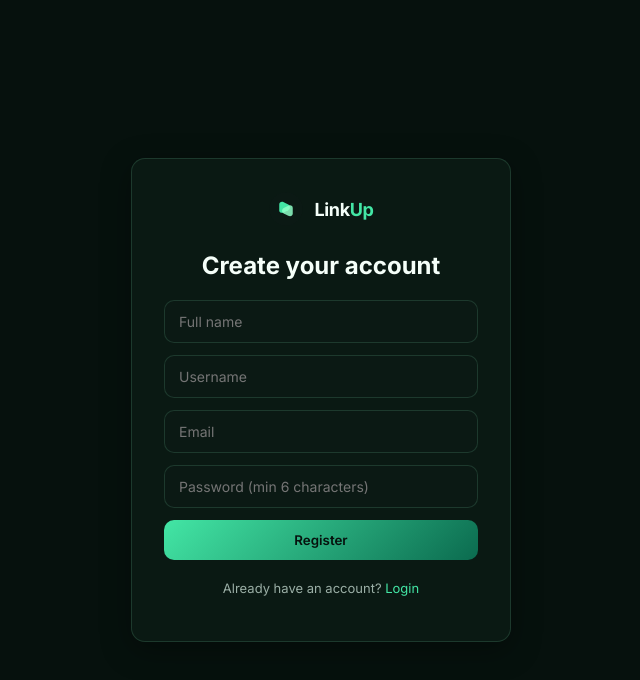
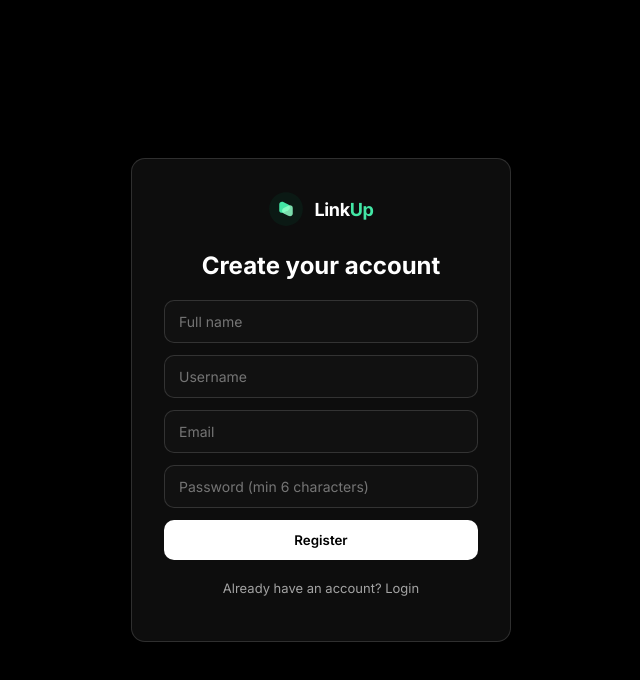
Before and after one commit to Pakiza-Aleem/Meetly, a React (Vite) app in the folder client/: page /register in a window 1280 px wide. Shown: the top 680 px of the page, without its empty margins (319-959 px from the left). Built offline with nearby package versions, Linux system fonts and the light colour scheme; no server answers.

Commit message:
updated ui to black,white

```diff
--- a/client/src/index.css
+++ b/client/src/index.css
@@ -1,14 +1,14 @@
 :root {
-  --bg: #06110D;
-  --bg-secondary: #0B1914;
-  --emerald-dark: #0B6B4F;
-  --emerald: #43E6A5;
-  --mint: #8FFFC7;
-  --text: #F5FFF9;
-  --text-secondary: #9BAFA6;
-  --danger: #FF6B7A;
-  --glass-bg: rgba(15, 33, 26, 0.55);
-  --glass-border: rgba(143, 255, 199, 0.14);
+  --bg: #000000;
+  --bg-secondary: #111111;
+  --black-soft: #1A1A1A;
+  --white: #FFFFFF;
+  --white-soft: #F5F5F5;
+  --text: #FFFFFF;
+  --text-secondary: #A3A3A3;
+  --danger: #FF5C5C;
+  --glass-bg: rgba(255, 255, 255, 0.05);
+  --glass-border: rgba(255, 255, 255, 0.14);
   --radius: 14px;
 }
 
@@ -42,46 +42,69 @@ input, textarea {
   font-size: 14px;
   outline: none;
 }
-input:focus, textarea:focus { border-color: var(--emerald); }
+
+input:focus, textarea:focus {
+  border-color: var(--white);
+}
 
 .glass-panel {
   background: var(--glass-bg);
   border: 1px solid var(--glass-border);
   border-radius: var(--radius);
   backdrop-filter: blur(14px);
-  box-shadow: 0 8px 30px rgba(0,0,0,0.35);
+  box-shadow: 0 8px 30px rgba(0, 0, 0, 0.45);
 }
 
 .btn-primary {
-  background: linear-gradient(135deg, var(--emerald), var(--emerald-dark));
-  color: #06110D;
+  background: var(--white);
+  color: #000000;
   font-weight: 600;
   padding: 12px 20px;
   border-radius: 10px;
   transition: transform 0.15s ease, box-shadow 0.15s ease;
 }
-.btn-primary:hover { transform: translateY(-1px); box-shadow: 0 6px 18px rgba(67,230,165,0.25); }
+
+.btn-primary:hover {
+  transform: translateY(-1px);
+  box-shadow: 0 6px 18px rgba(255, 255, 255, 0.18);
+}
 
 .btn-secondary {
-  background: rgba(255,255,255,0.05);
+  background: rgba(255, 255, 255, 0.05);
   border: 1px solid var(--glass-border);
   color: var(--text);
   padding: 12px 20px;
   border-radius: 10px;
 }
-.btn-secondary:hover { border-color: var(--emerald); }
+
+.btn-secondary:hover {
+  border-color: var(--white);
+}
 
 .btn-danger {
   background: var(--danger);
-  color: #1a0505;
+  color: #1A0505;
   font-weight: 600;
   padding: 10px 16px;
   border-radius: 10px;
 }
 
-.text-muted { color: var(--text-secondary); }
+.text-muted {
+  color: var(--text-secondary);
+}
 
-.container { max-width: 1200px; margin: 0 auto; padding: 0 24px; }
+.container {
+  max-width: 1200px;
+  margin: 0 auto;
+  padding: 0 24px;
+}
 
-::-webkit-scrollbar { width: 8px; height: 8px; }
-::-webkit-scrollbar-thumb { background: var(--emerald-dark); border-radius: 4px; }
+::-webkit-scrollbar {
+  width: 8px;
+  height: 8px;
+}
+
+::-webkit-scrollbar-thumb {
+  background: #333333;
+  border-radius: 4px;
+}
```
Also changed, not shown: client/vercel.json (added).
